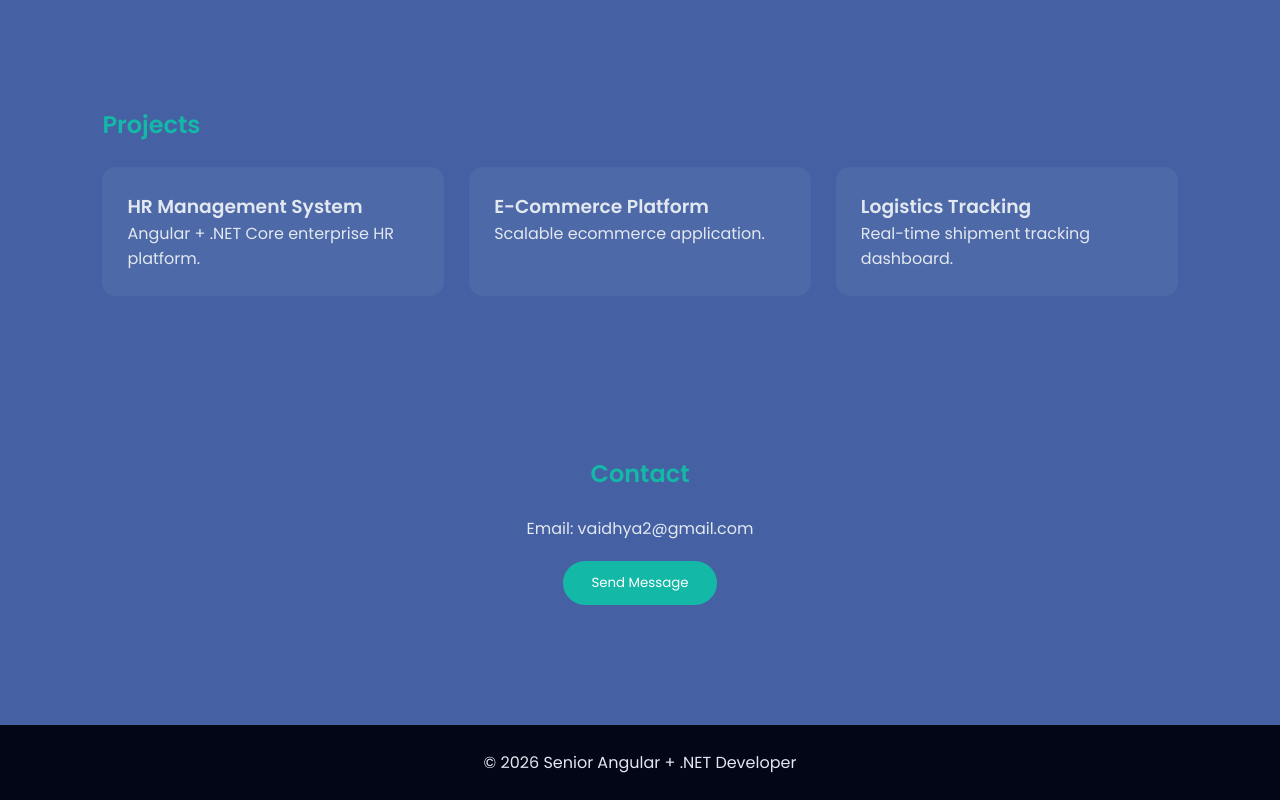
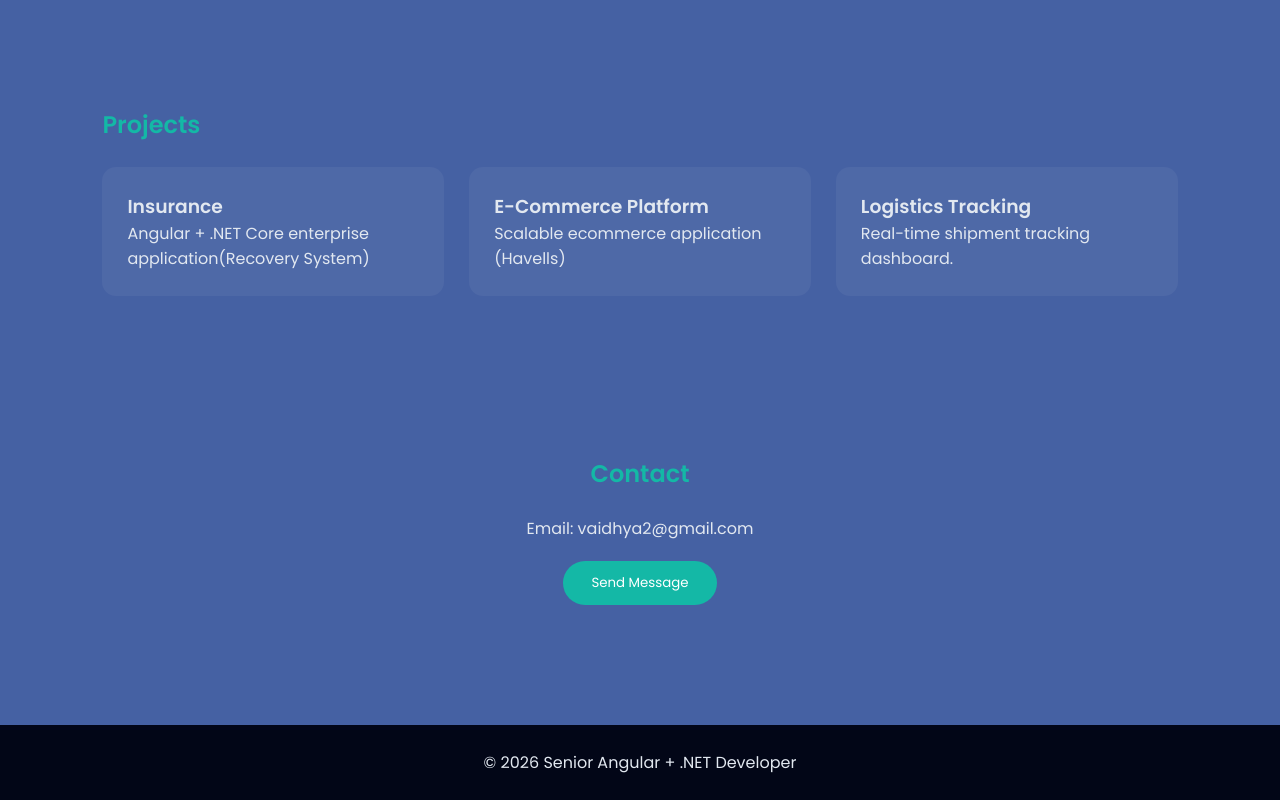
Before and after one commit to devanandvaidhya/portfolio, a plain HTML site: page index.html in a window 1280 px wide. Shown: the part 3059-3859 px from the top of the page. Drawn offline with nearby package versions, Linux system fonts and the light colour scheme.

Commit message:
changed name

```diff
--- a/Portfolio.html
+++ b/index.html
@@ -488,13 +488,13 @@ Expert in scalable architectures, cloud deployment, and high-performance web pla
 <div class="projects">
 
 <div class="project">
-<h3>HR Management System</h3>
-<p>Angular + .NET Core enterprise HR platform.</p>
+<h3>Insurance</h3>
+<p>Angular + .NET Core enterprise application(Recovery System)</p>
 </div>
 
 <div class="project">
 <h3>E-Commerce Platform</h3>
-<p>Scalable ecommerce application.</p>
+<p>Scalable ecommerce application (Havells)</p>
 </div>
 
 <div class="project">
```
